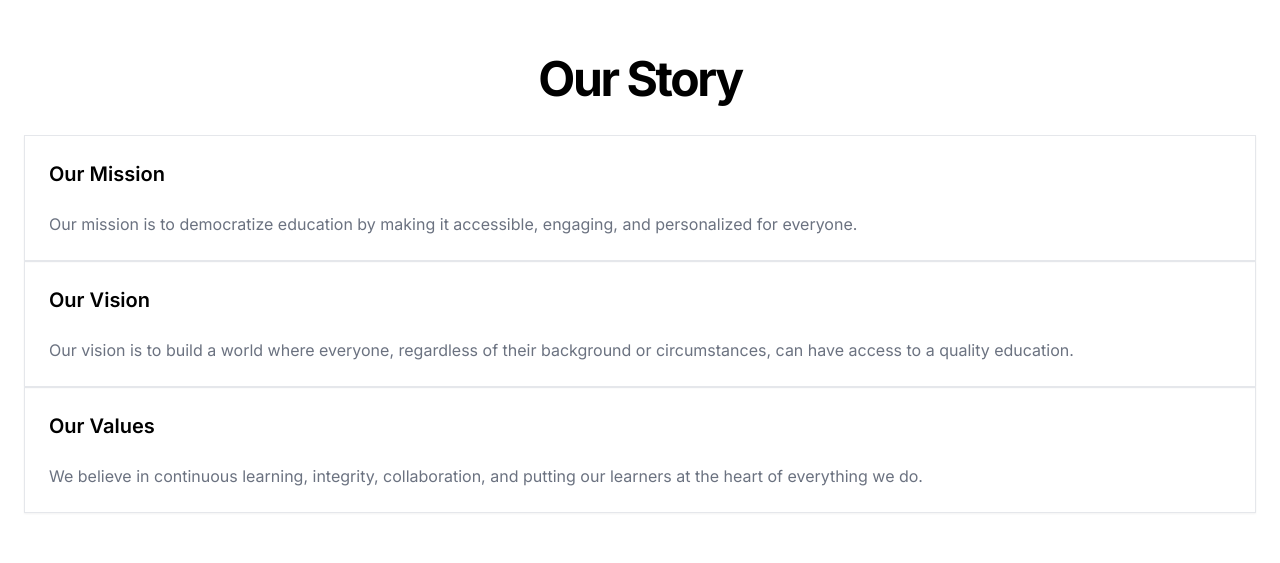
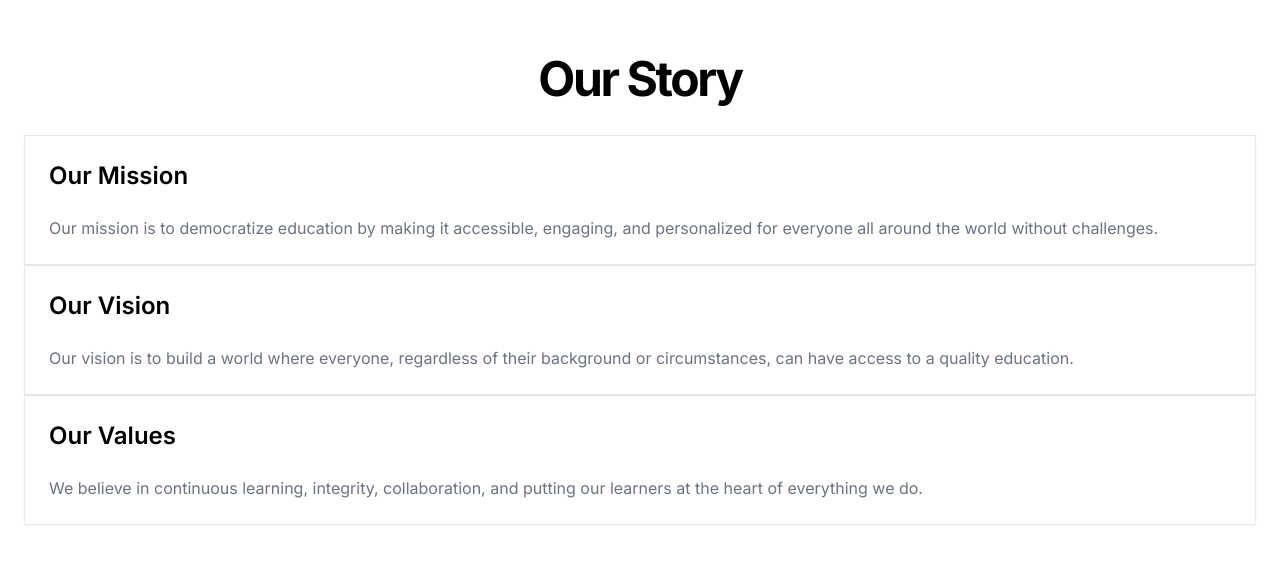
Before and after one commit to Lupleg-dev/React_Tutorials, a Next.js app: page /about_us in a window 1280 px wide. Shown: the part 641-1204 px from the top of the page. Built offline with nearby package versions, Linux system fonts and the light colour scheme.

Commit message:
customization in about us

```diff
--- a/app/about_us/page.js
+++ b/app/about_us/page.js
@@ -31,18 +31,19 @@ export default function About() {
             <div className="mt-8">
               <Card>
                 <CardHeader>
-                  <h3 className="text-xl font-semibold">Our Mission</h3>
+                  <h3 className="text-2xl font-semibold">Our Mission</h3>
                 </CardHeader>
                 <CardContent>
                   <p className="text-gray-500">
                     Our mission is to democratize education by making it
-                    accessible, engaging, and personalized for everyone.
+                    accessible, engaging, and personalized for everyone
+                    all around the world without challenges.
                   </p>
                 </CardContent>
               </Card>
               <Card>
                 <CardHeader>
-                  <h3 className="text-xl font-semibold">Our Vision</h3>
+                  <h3 className="text-2xl font-semibold">Our Vision</h3>
                 </CardHeader>
                 <CardContent>
                   <p className="text-gray-500">
@@ -54,7 +55,7 @@ export default function About() {
               </Card>
               <Card>
                 <CardHeader>
-                  <h3 className="text-xl font-semibold">Our Values</h3>
+                  <h3 className="text-2xl font-semibold">Our Values</h3>
                 </CardHeader>
                 <CardContent>
                   <p className="text-gray-500">
```
